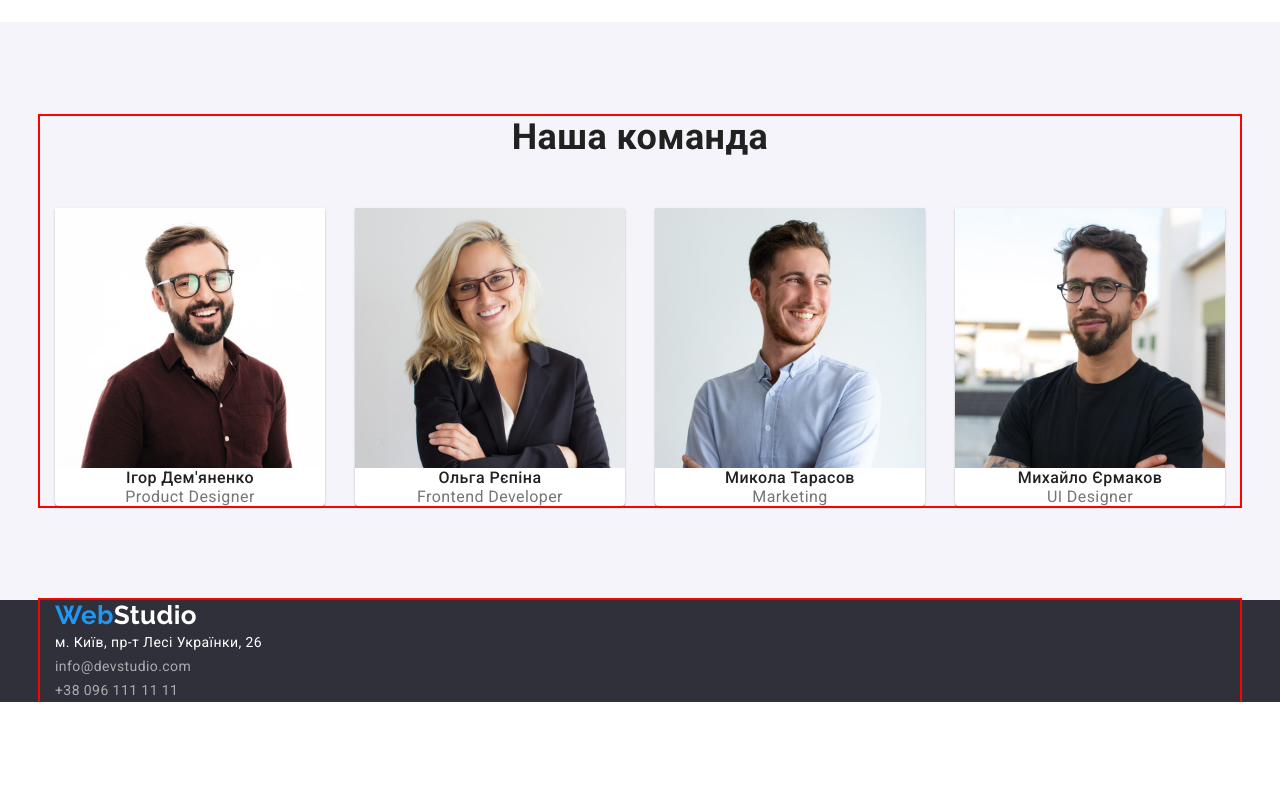
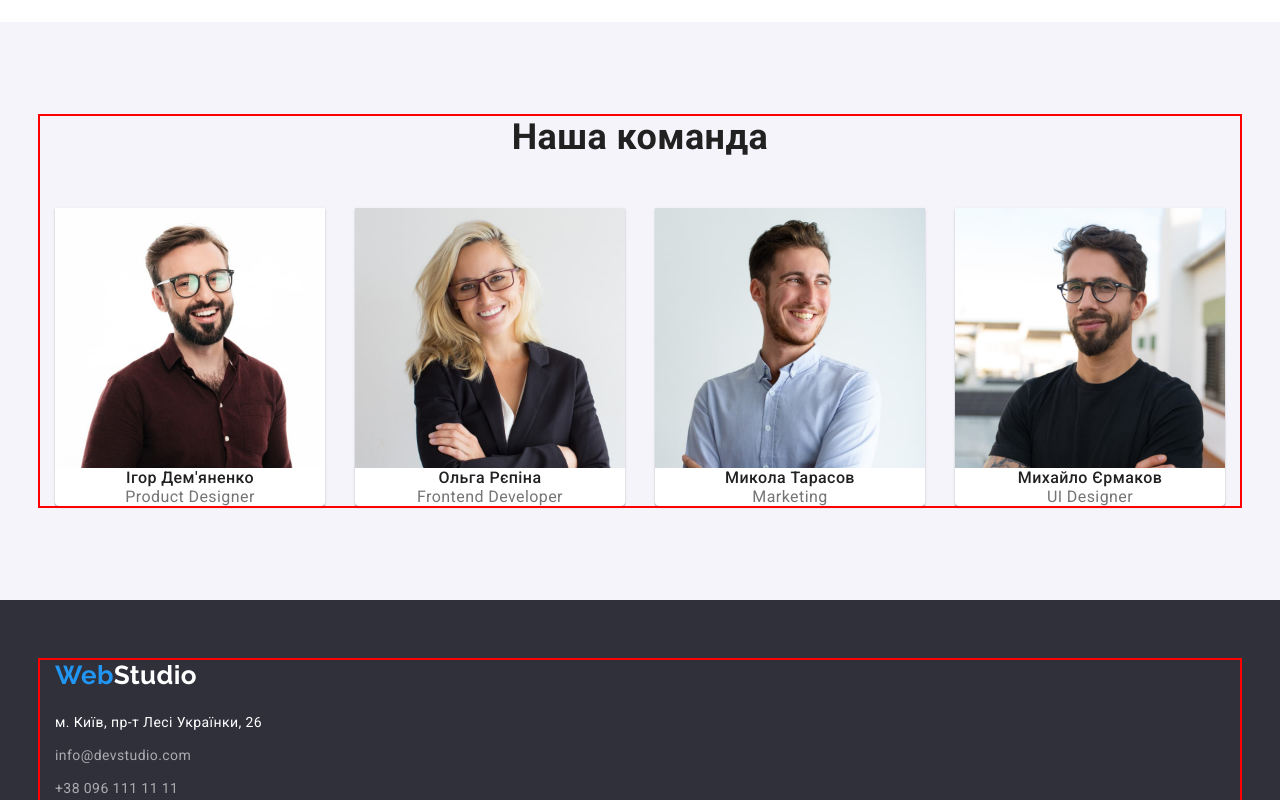
Before and after one commit to SyroidNadiia/goit-markup-hw-03, a plain HTML site: page index.html in a window 1280 px wide. Shown: the part 1024-1824 px from the top of the page. Before the commit the page ends 1726 px from the top, so only its background shows below. Drawn offline with nearby package versions, Linux system fonts and the light colour scheme.

Commit message:
designed footer

```diff
--- a/css/styles.css
+++ b/css/styles.css
@@ -257,47 +257,6 @@ img {
   margin-right: 30px;
 }
 
-footer {
-  background-color: var(--footer-background-color);
-}
-
-footer a {
-  text-decoration: none;
-}
-
-.logo.footer {
-  color: var(--white);
-  font-family: var(--secondary-font-family);
-  font-weight: 700;
-  font-size: 26px;
-  line-height: 1.19;
-}
-
-.address-legal {
-  color: var(--white);
-  line-height: 1.71;
-  font-style: normal;
-}
-
-.mail,
-.phone {
-  color: rgba(255, 255, 255, 0.6);
-  line-height: 1.71;
-  font-style: normal;
-}
-
-.logo.footer:hover:hover,
-.logo.footer:focus {
-  text-decoration: underline;
-  text-decoration-color: var(--accent-color);
-}
-
-.address a:hover,
-.address a:focus {
-  text-decoration: underline;
-  text-decoration-color: var(--accent-color);
-}
-
 .team {
   background-color: var(--secondary-background-color);
 }
@@ -422,3 +381,54 @@ footer a {
   font-size: 16px;
   line-height: 1.88;
 }
+
+footer {
+  background-color: var(--footer-background-color);
+}
+
+footer a {
+  text-decoration: none;
+}
+
+.address.list .item:not(:last-child) {
+  margin-bottom: 9px;
+}
+
+.logo.footer {
+  color: var(--white);
+  font-family: var(--secondary-font-family);
+  font-weight: 700;
+  font-size: 26px;
+  line-height: 1.19;
+  display: block;
+  margin-bottom: 20px;
+}
+
+footer {
+  padding-top: 60px;
+}
+
+.address-legal {
+  color: var(--white);
+  line-height: 1.71;
+  font-style: normal;
+}
+
+.mail,
+.phone {
+  color: rgba(255, 255, 255, 0.6);
+  line-height: 1.71;
+  font-style: normal;
+}
+
+.logo.footer:hover:hover,
+.logo.footer:focus {
+  text-decoration: underline;
+  text-decoration-color: var(--accent-color);
+}
+
+.address a:hover,
+.address a:focus {
+  text-decoration: underline;
+  text-decoration-color: var(--accent-color);
+}
--- a/index.html
+++ b/index.html
@@ -143,14 +143,14 @@
 
         <address>
           <ul class="address list">
-            <li>
+            <li class="item">
               <a href="" class="address-legal">м. Київ, пр-т Лесі Українки, 26</a>
             </li>
-            <li>
+            <li class="item">
               <a href="mailto:info@devstudio.com" class="mail">info@devstudio.com</a>
             </li>
 
-            <li>
+            <li class="item">
               <a href="tel:+380961111111" class="phone">+38 096 111 11 11</a>
             </li>
           </ul>
```
